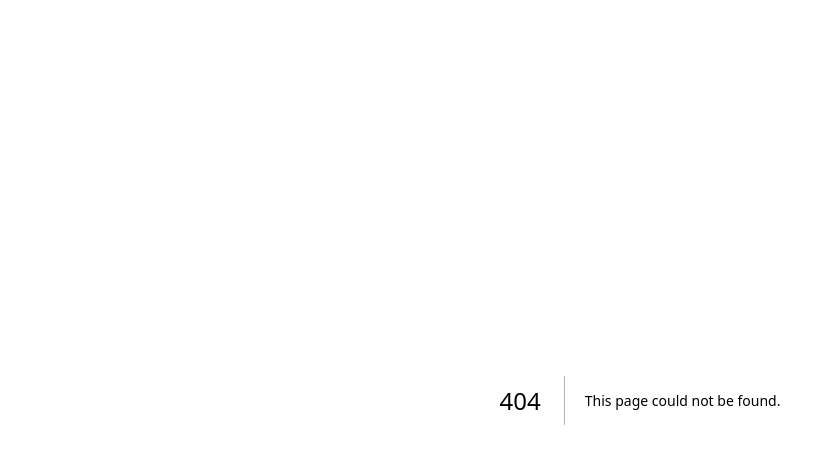
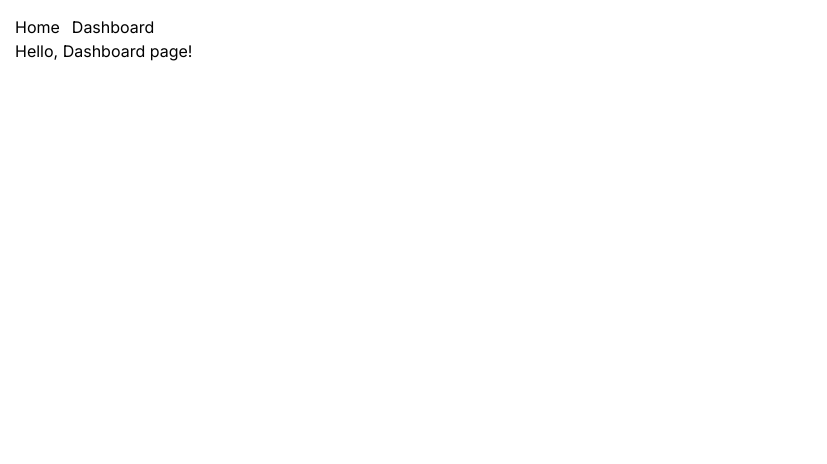
Before and after one commit to panw3i/next-start, a Next.js app: page /dashboard in a window 1280 px wide. Before the commit this address had no page. Shown: the top 464 px of the page, without its empty margins (0-827 px from the left). Built offline with nearby package versions, Linux system fonts and the light colour scheme.

Commit message:
添加仪表板布局和页面

```diff
--- /dev/null
+++ b/app/dashboard/layout.tsx
@@ -0,0 +1,10 @@
+import Link from "next/link";
+
+export default function DashboardLayout({ children }: { children: React.ReactNode }) {
+    return (
+        <section>
+
+        {children}
+    </section>
+)
+}
--- /dev/null
+++ b/app/dashboard/page.tsx
@@ -0,0 +1,3 @@
+export default function Page() {
+    return <h1>Hello, Dashboard page!</h1>
+}
--- a/app/globals.css
+++ b/app/globals.css
@@ -2,26 +2,20 @@
 @tailwind components;
 @tailwind utilities;
 
-:root {
-  --foreground-rgb: 0, 0, 0;
-  --background-start-rgb: 214, 219, 220;
-  --background-end-rgb: 255, 255, 255;
-}
+/*:root {*/
+/*  --foreground-rgb: 0, 0, 0;*/
+/*  --background-start-rgb: 214, 219, 220;*/
+/*  --background-end-rgb: 255, 255, 255;*/
+/*}*/
 
-@media (prefers-color-scheme: dark) {
-  :root {
-    --foreground-rgb: 255, 255, 255;
-    --background-start-rgb: 0, 0, 0;
-    --background-end-rgb: 0, 0, 0;
-  }
-}
+/*@media (prefers-color-scheme: dark) {*/
+/*  :root {*/
+/*    --foreground-rgb: 255, 255, 255;*/
+/*    --background-start-rgb: 0, 0, 0;*/
+/*    --background-end-rgb: 0, 0, 0;*/
+/*  }*/
+/*}*/
 
 body {
-  color: rgb(var(--foreground-rgb));
-  background: linear-gradient(
-      to bottom,
-      transparent,
-      rgb(var(--background-end-rgb))
-    )
-    rgb(var(--background-start-rgb));
+  padding: 15px;
 }
--- a/app/layout.tsx
+++ b/app/layout.tsx
@@ -1,6 +1,8 @@
 import './globals.css'
 import type { Metadata } from 'next'
 import { Inter } from 'next/font/google'
+import Link from "next/link";
+import React from "react";
 
 const inter = Inter({ subsets: ['latin'] })
 
@@ -16,7 +18,15 @@ export default function RootLayout({
 }) {
   return (
     <html lang="en">
-      <body className={inter.className}>{children}</body>
+      <body className={inter.className}>
+      <nav>
+        <ul className={"flex space-x-3"}>
+          <li><Link href="/">Home</Link></li>
+          <li><Link href="/dashboard">Dashboard</Link></li>
+        </ul>
+      </nav>
+      {children}
+      </body>
     </html>
   )
 }
```
